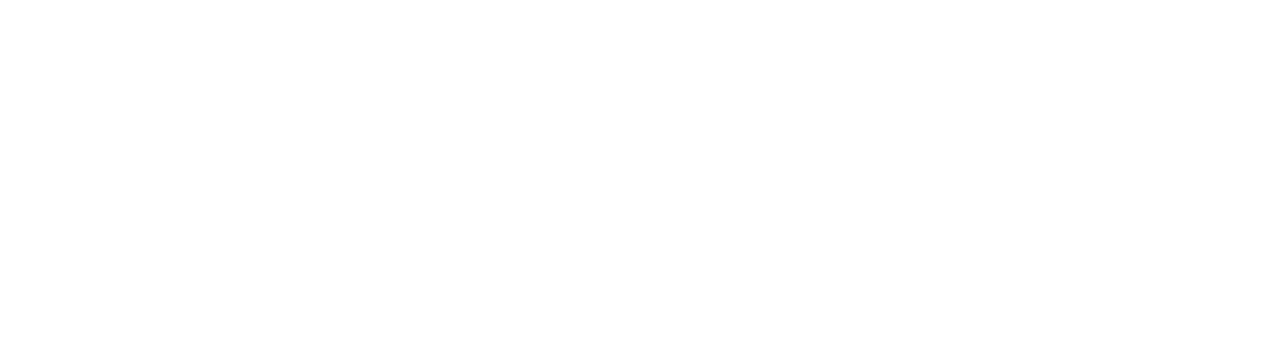
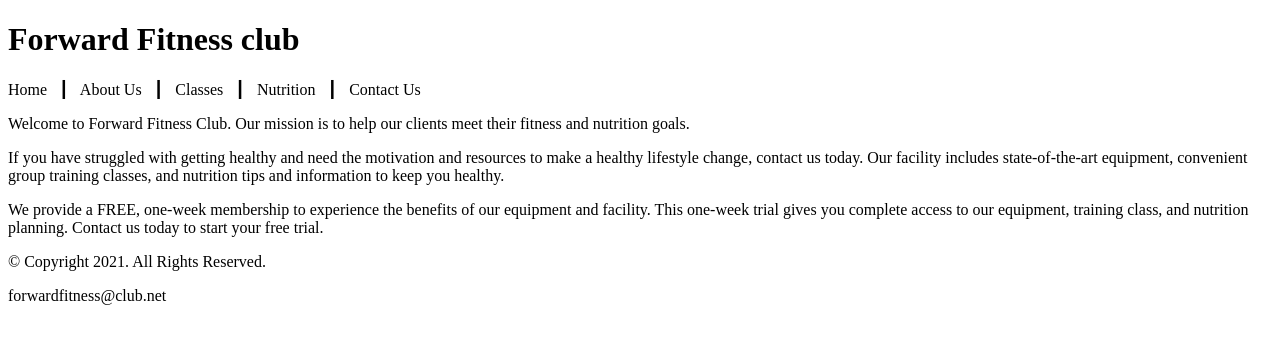
Before and after one commit to 144Sp24/ch2notes-CadeCon, a plain HTML site: page index.html in a window 1280 px wide. Drawn offline with Linux system fonts and the light colour scheme.

Commit message:
Update index.html

```diff
--- a/index.html
+++ b/index.html
@@ -1,12 +1,41 @@
 <!DOCTYPE html>
+<!-- This website template was created by: Cade Newman -->
 <html lang="en">
-
 <head>
   <title></title>
   <meta charset="utf-8">
 </head>
+<body>
 
-<body>
+    <!-- Use the header area for the website name or logo -->
+    <header>
+        <h1>Forward Fitness club</h1>
+    </header>
+
+    <!-- Use the nav area to add hyperlinks to other pages within the website -->
+    <nav>
+        <p>Home &nbsp; &#9475; &nbsp;
+        About Us &nbsp; &#9475; &nbsp;
+        Classes &nbsp; &#9475; &nbsp;
+        Nutrition &nbsp; &#9475; &nbsp;
+        Contact Us</p>
+    </nav>
+
+    <!-- Use the main area to add the main content of the webpage -->
+    <main>
+
+        <p>Welcome to Forward Fitness Club. Our mission is to help our clients meet their fitness and nutrition goals.</p>
+
+        <p>If you have struggled with getting healthy and need the motivation and resources to make a healthy lifestyle change, contact us today. Our facility includes state-of-the-art equipment, convenient group training classes, and nutrition tips and information to keep you healthy.</p>
+
+        <p>We provide a FREE, one-week membership to experience the benefits of our equipment and facility. This one-week trial gives you complete access to our equipment, training class, and nutrition planning. Contact us today to start your free trial.</p>
+    </main>
+
+    <!-- Use the footer area to add webpage footer content -->
+    <footer>
+        <p>&copy; Copyright 2021. All Rights Reserved.</p>
+        <p>forwardfitness@club.net</p>
+    </footer>
 
 </body>
 
```
